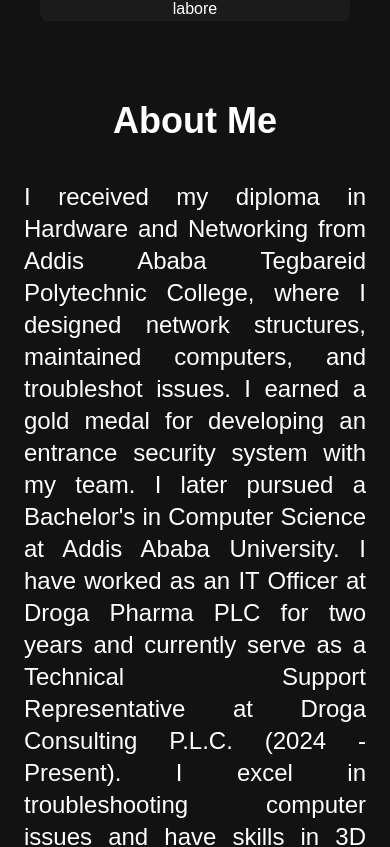
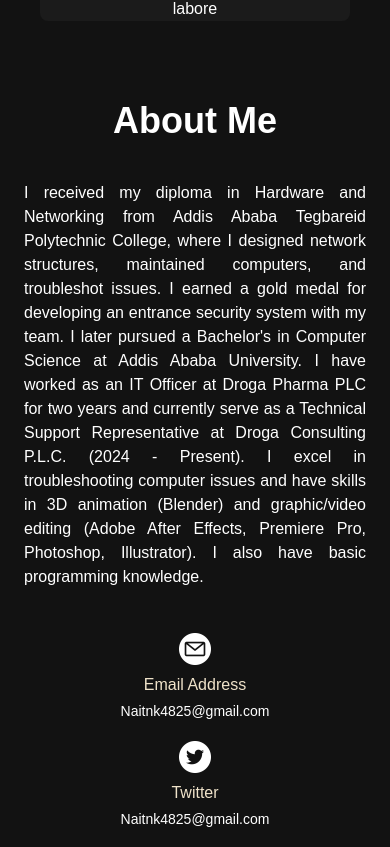
Before and after one commit to Natink1/My-Portfolio, a React (Vite) app: page / in a window 390 px wide. Shown: the part 2874-3721 px from the top of the page. Built offline with nearby package versions, Linux system fonts and the light colour scheme.

Commit message:
some responsivness

```diff
--- a/src/components/AboutMe.jsx
+++ b/src/components/AboutMe.jsx
@@ -11,7 +11,7 @@
       <div className="text-white w-280 text-center pt-10">
         <h1 className="font-bold text-4xl lg:!text-6xl">About Me</h1>
 
-        <p className="pt-10 p-6 lg:!px-28 text-justify text-2xl ">
+        <p className="pt-10 p-6 lg:!px-28 text-justify text-md lg:!text-2xl  ">
           {" "}
           I received my diploma in Hardware and Networking from Addis Ababa
           Tegbareid Polytechnic College, where I designed network structures,
--- a/src/components/Skills.jsx
+++ b/src/components/Skills.jsx
@@ -66,7 +66,7 @@
         </p>
       </div>
 
-      <div className="px-20 lg:!px-64 py-8 ">
+      <div className="px-10 lg:!px-64 py-8 ">
         <div className="bg-[#212121] rounded-3xl h-150 grid grid-cols-2 lg:!grid-cols-5 justify-between p-5 ">
           {skillImg.map((Skills, index) => (
             <div
```
